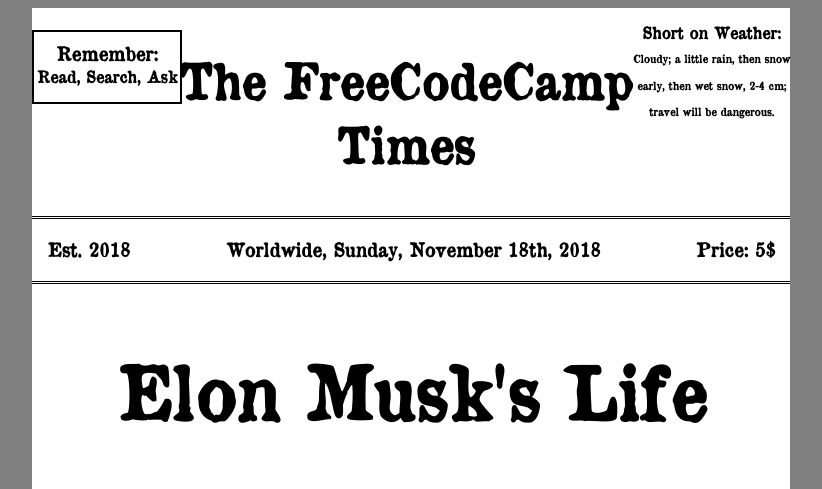
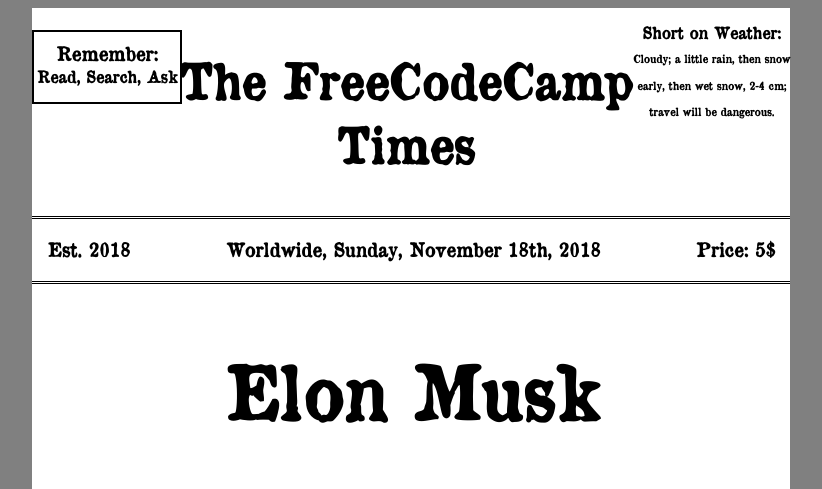
Before and after one commit to calingeorgeadrian/FCC-Tribute-Page, a plain HTML site: page index.html in a window 1280 px wide. Shown: the top 489 px of the page, without its empty margins (229-1051 px from the left). Drawn offline with Linux system fonts and the light colour scheme.

Commit message:
Changed the title

```diff
--- a/index.html
+++ b/index.html
@@ -39,7 +39,7 @@
 			</div>
 		</div>
 		<div class="article-title">
-			<h1>Elon Musk's Life</h1>
+			<h1>Elon Musk</h1>
 		</div>
 		<div class="main">
 			<div class="art1">
```
